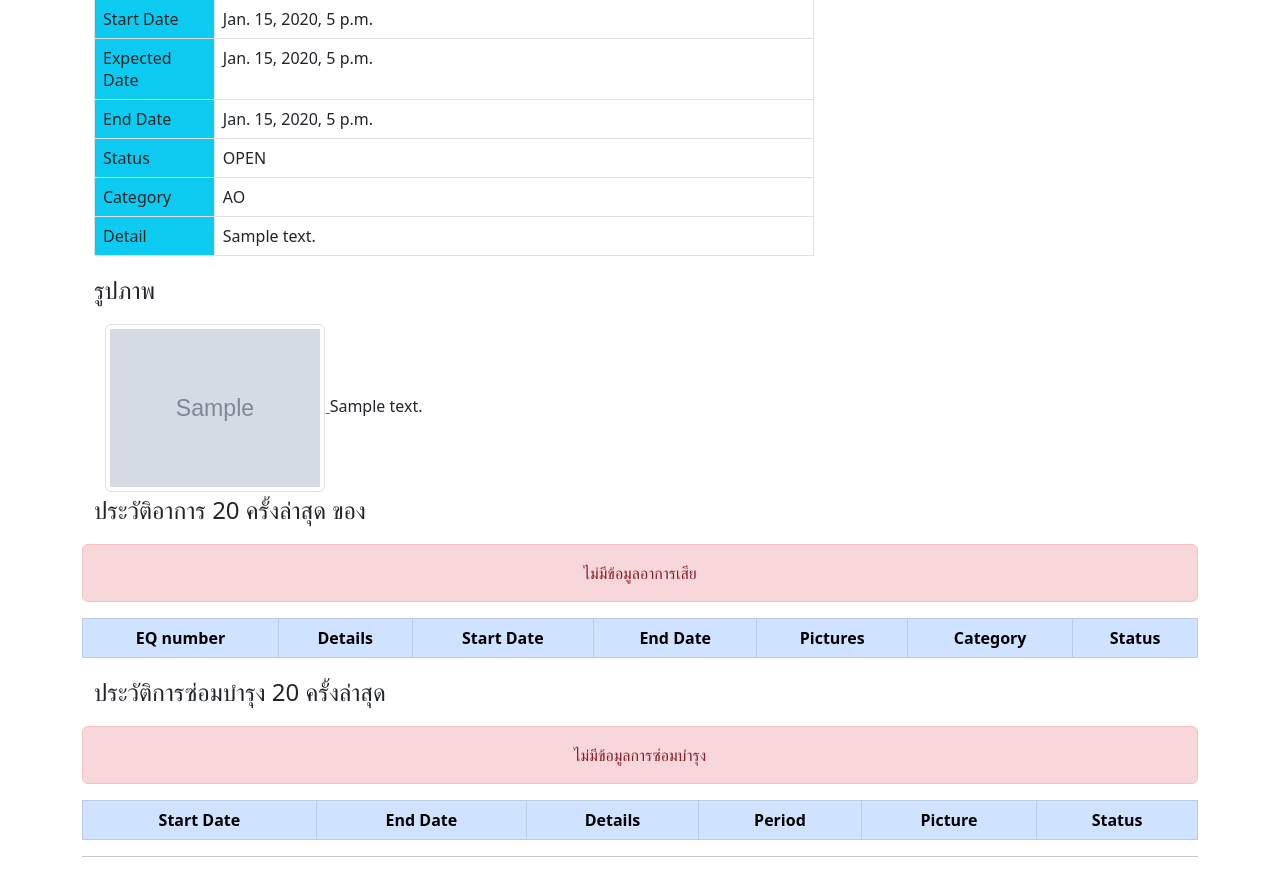
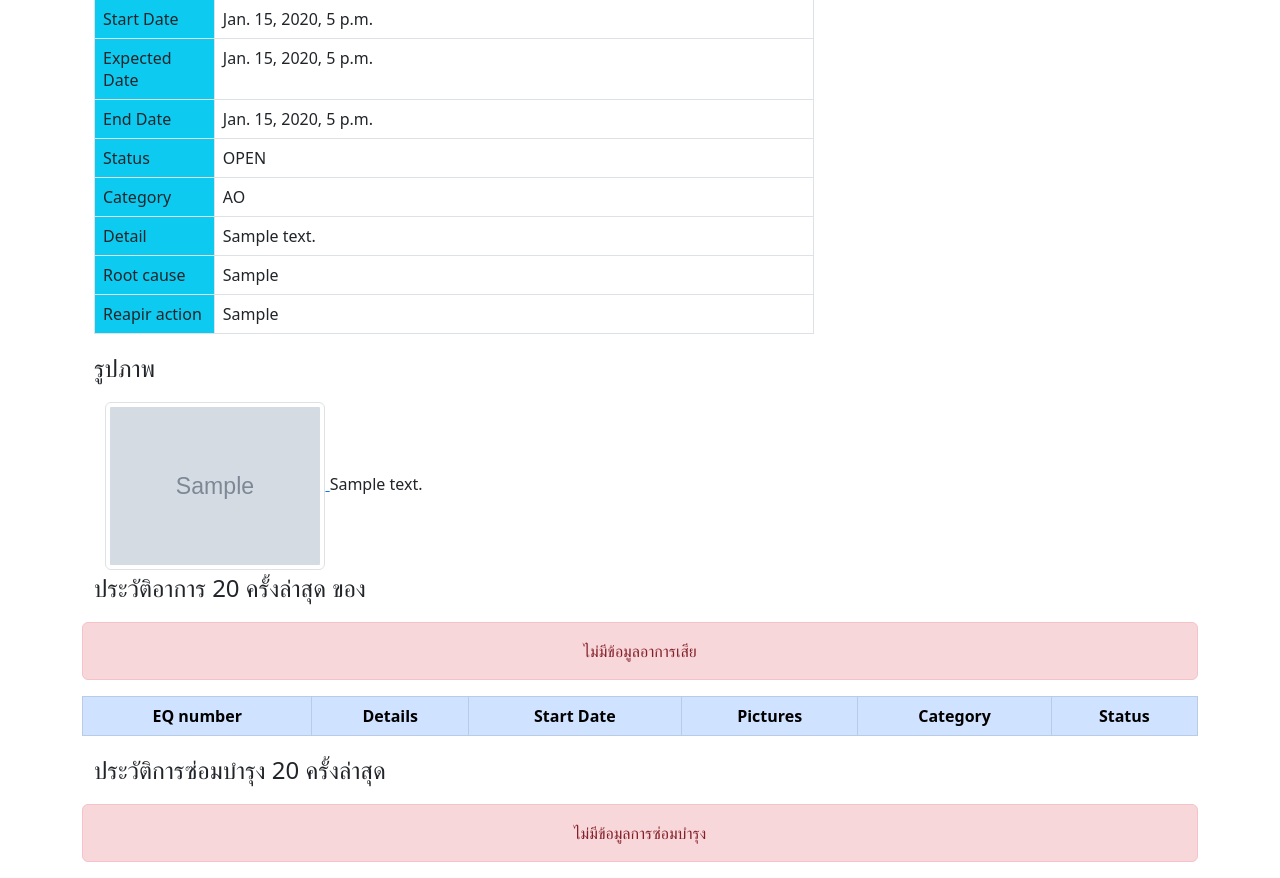
Before and after one commit to chutchais/LCB1-RTG, a Django app: page /maintenance/failures/1 in a window 1280 px wide. Shown: the part 81-959 px from the top of the page. Before the commit the page ends 938 px from the top, so only its background shows below. Run offline with Django 4.2, Linux system fonts and the light colour scheme; tables that the repository leaves empty hold one stand-in row (values such as "Sample post"); grey boxes marked "Sample" are stand-in pictures; lists and menus that the app fills with data are empty.

Commit message:
Add rootcause and repair on maintenance

```diff
--- a/src/maintenance/admin.py
+++ b/src/maintenance/admin.py
@@ -159,7 +159,7 @@ class FailureAdmin(admin.ModelAdmin):
 	models.CharField: {'widget': TextInput(attrs={'size':'50'})},
 	models.TextField: {'widget': Textarea(attrs={'rows':3, 'cols':50})},
 	}
-	search_fields = ['machine__name','details']
+	search_fields = ['machine__name','details','rootcause','repair_action']
 	list_filter = ['status','category','machine__machine_type','machine']
 	list_display = ('machine','details','start_date','expect_date','status','category','image_count',
 				 'defect_count','user')
@@ -178,6 +178,7 @@ class FailureAdmin(admin.ModelAdmin):
 	fieldsets = [
 		('Basic Information',{'fields': ['machine','details','category']}),
 		('Plan Information',{'fields': ['start_date','expect_date','status','end_date']}),
+		('Failure Analysis',{'fields': ['rootcause','repair_action']}),
 		('System Information',{'fields':[('user','created'),'updated']})
 	]
 	def save_model(self, request, obj, form, change):
--- a/src/maintenance/models.py
+++ b/src/maintenance/models.py
@@ -155,6 +155,9 @@ class Failure(BasicInfo):
     user 			    = models.ForeignKey(settings.AUTH_USER_MODEL,
                             on_delete=models.CASCADE,
                             blank=True,null=True,related_name = 'failures')
+    # Added on Dec 20,2024 -- To collect rootcause and repair_action
+    rootcause            = models.TextField(max_length=200,blank=True, null=True)
+    repair_action       = models.TextField(max_length=200,blank=True, null=True)
 
 
     def __str__(self):
--- a/src/maintenance/views.py
+++ b/src/maintenance/views.py
@@ -71,8 +71,10 @@ class FailureListView(ListView):
         # over_stock = self.request.GET.get('over')
         if query :
             return Failure.objects.filter(Q(machine__name__icontains=query) |
-                                    Q(details__icontains=query)).select_related('machine').order_by('-updated')
-        return Failure.objects.all().order_by('-updated')
+                                    Q(details__icontains=query) |
+                                    Q(riitcause__icontains=query) |
+                                    Q(repair_action__icontains=query)).select_related('machine').order_by('-updated')
+        return Failure.objects.all().order_by('-updated')[:300]
 
 # 'Added on Oct 4,2024'
 def send_eq_availability_report(to_email,send_email,
--- a/src/templates/maintenance/failure_detail.html
+++ b/src/templates/maintenance/failure_detail.html
@@ -49,6 +49,16 @@
                         <td>{{object.details}}</td>
                     </tr>
 
+                    <tr>
+                        <td class="bg-info">Root cause</td>
+                        <td>{{object.rootcause|default_if_none:"N/A"}}</td>
+                    </tr>
+
+                    <tr>
+                        <td class="bg-info">Reapir action</td>
+                        <td>{{object.repair_action|default_if_none:"N/A"}}</td>
+                    </tr>
+
                 </tbody>
             </table>
           </div>
@@ -80,7 +90,7 @@
             <th style="text-align:center">EQ number</th>
             <th style="text-align:center">Details</th>
             <th style="text-align:center">Start Date</th>
-            <th style="text-align:center">End Date</th>
+            <!-- <th style="text-align:center">End Date</th> -->
             <th style="text-align:center">Pictures</th>
             <th style="text-align:center">Category</th>
             <th style="text-align:center">Status</th>
@@ -89,9 +99,12 @@
         {% for obj in object.machine.failures.all|slice:":20" %}
                   <tr>
                           <td style="text-align:center"><a href="{{obj.get_absolute_url}}">{{obj.machine}}</a></td>
-                          <td style="text-align:left">{{obj.details}}</td>
+                          <td style="text-align:left">
+                            {{obj.details}}
+                            <p class="fst-italic text-primary">Root cause: {{obj.rootcause|default_if_none:"N/A"}}</p>
+                          </td>
                           <td style="text-align:center">{{obj.start_date}}</td>
-                          <td style="text-align:center">{{obj.end_date}}</td>
+                          <!-- <td style="text-align:center">{{obj.end_date}}</td> -->
                           <td style="text-align:center">{{obj.image_count}}</td>
                           <td style="text-align:center">{{obj.category}}</td>
                           <td style="text-align:center">{{obj.status}}</td>
```
Also changed, not shown: src/templates/maintenance/failure_list.html (+6 -3 lines), src/maintenance/migrations/0011_failure_repair_action_failure_rootcause.py (added).
